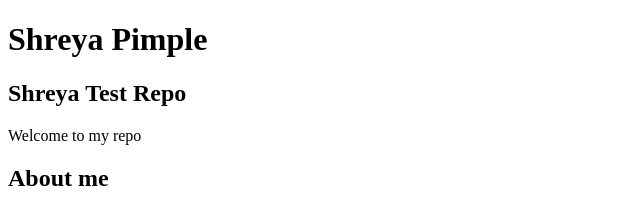
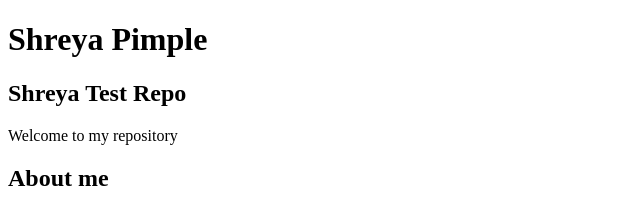
Before and after one commit to ShreyaPimple/TestProject, a plain HTML site: page index.html in a window 1280 px wide. Shown: the full height of the page, 0-640 px from the left. Drawn offline with Linux system fonts and the light colour scheme.

Commit message:
Add read me file and update index

```diff
--- a/index.html
+++ b/index.html
@@ -6,7 +6,7 @@
 
 <section>
   <h2>Shreya Test Repo</h2>
-  <p>Welcome to my repo
+  <p>Welcome to my repository
       </p>
   </section>
 
```
Also changed, not shown: 1 other file.
